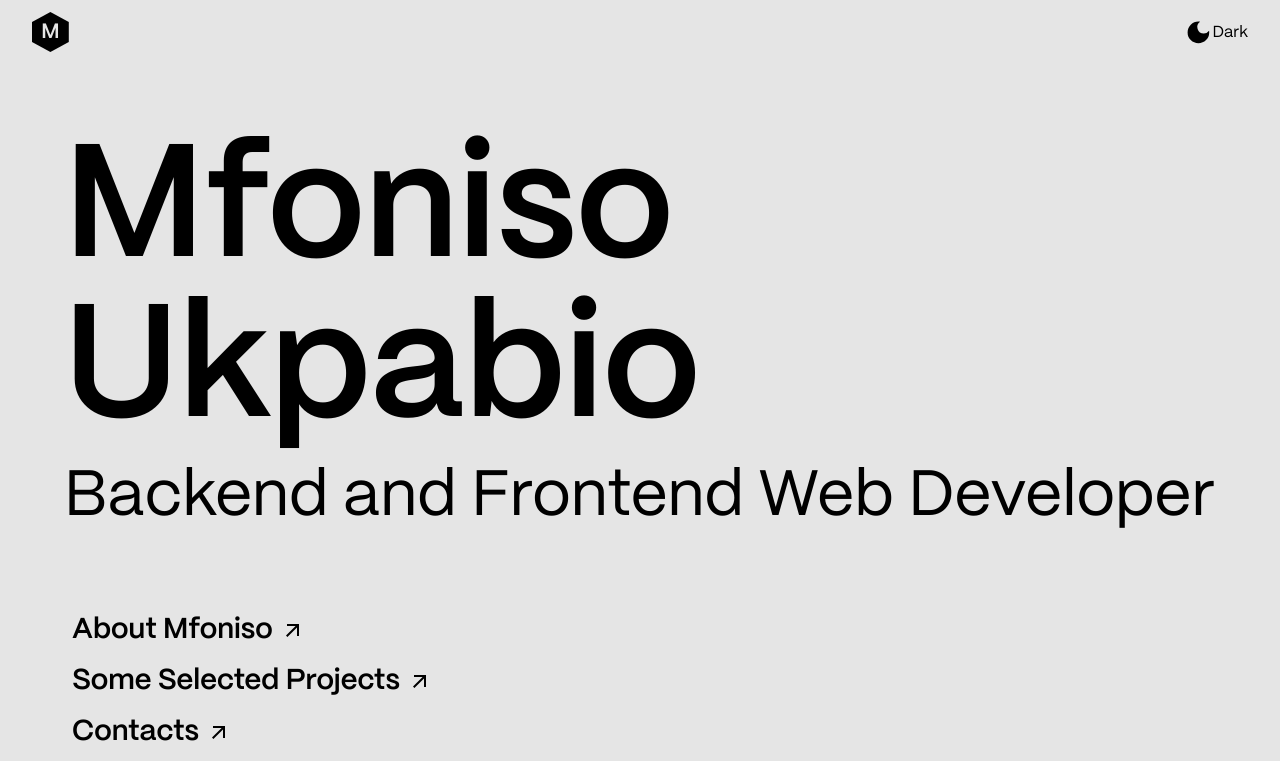
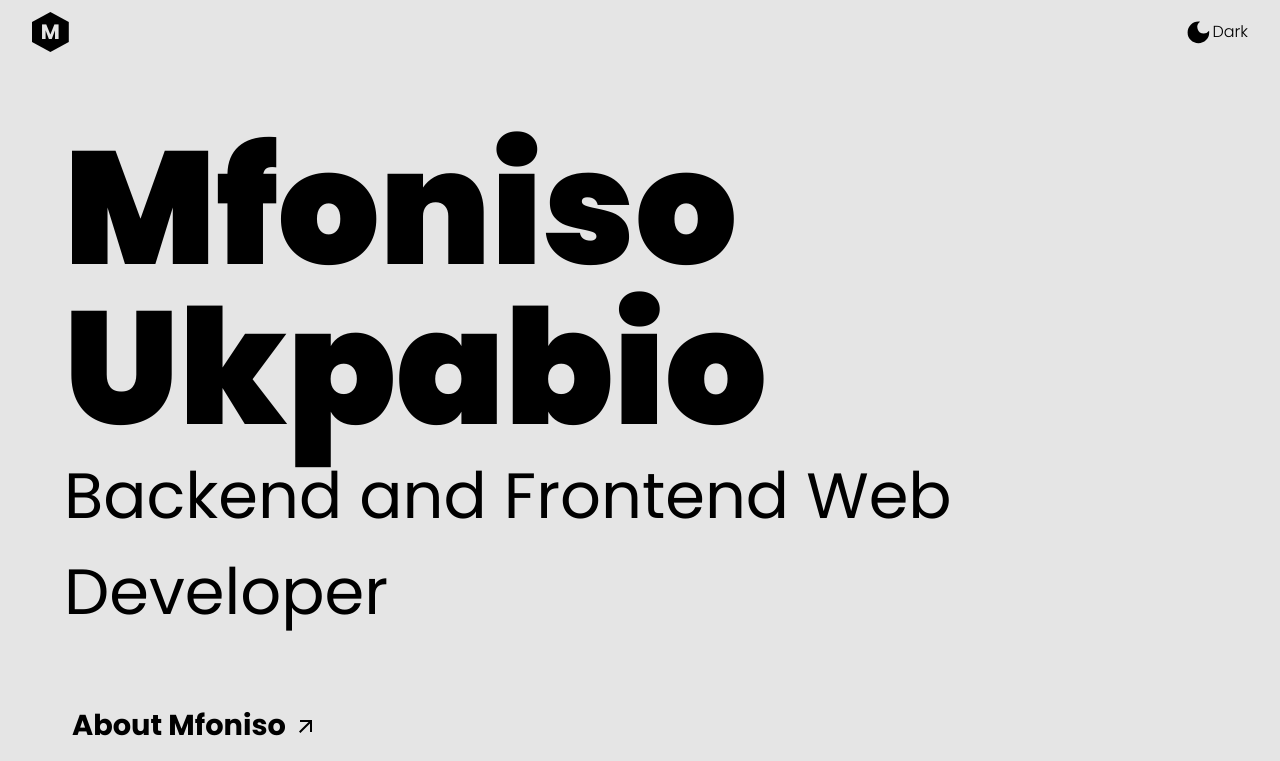
Before and after one commit to AirZED/new-portfolio, a React (Vite) app: page / in a window 1280 px wide. Shown: the top 761 px of the page. Built offline with nearby package versions, Linux system fonts and the light colour scheme.

Commit message:
changed font etc

```diff
--- a/src/index.css
+++ b/src/index.css
@@ -59,10 +59,10 @@ html::-webkit-scrollbar-thumb {
 }
 
 :root {
-  font-family: 'PP Mori', sans-serif;
+  /* font-family: 'PP Mori', sans-serif; */
   /* font-family: 'Roboto Mono', monospace; */
-  /* font-family: 'Poppins', sans-serif; */
-  font-weight: 300;
+  font-family: 'Poppins', sans-serif;
+  font-weight: 400;
   line-height: 1.5;
   --border-radius: 15px;
   --dark-bg: #000000;
```
